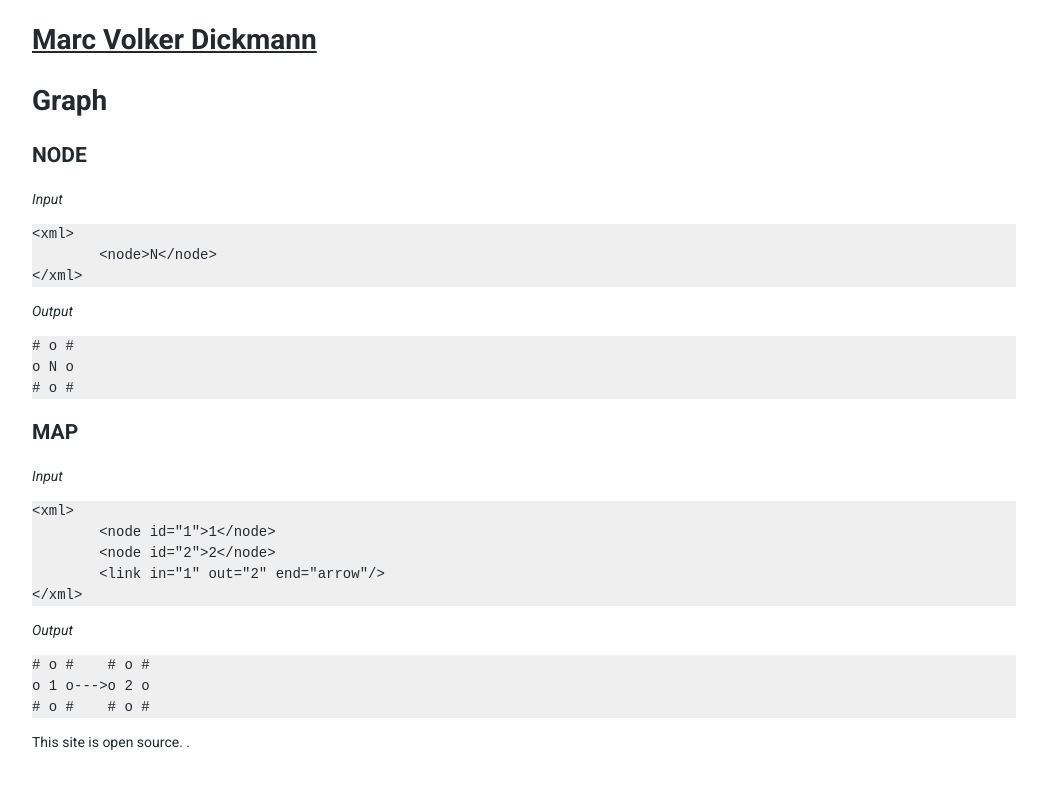
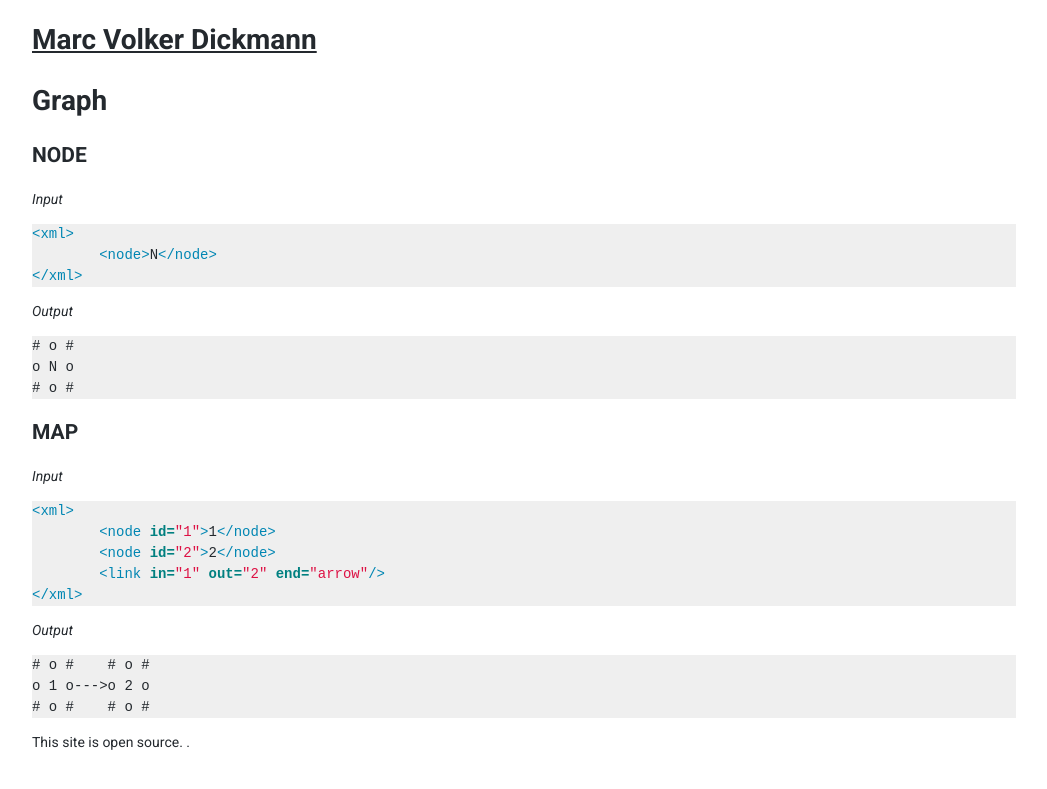
Before and after one commit to marc-q/fmtone, a Jekyll site: the page built from _posts/2017-12-24-XML-Graph.md, in a window 1280 px wide. Shown: the top 789 px of the page, without its empty margins (116-1163 px from the left). Built offline with Jekyll 4.4.1, drawn with Linux system fonts in a browser that asks for light colours.

Commit message:
Use lowercase letters for syntax name

````diff
--- a/_posts/2017-12-24-XML-Graph.md
+++ b/_posts/2017-12-24-XML-Graph.md
@@ -12,7 +12,7 @@ NODE
 ----
 
 *Input*
-```XML
+```xml
 <xml>
 	<node>N</node>
 </xml>
@@ -29,7 +29,7 @@ MAP
 ---
 
 *Input*
-```XML
+```xml
 <xml>
 	<node id="1">1</node>
 	<node id="2">2</node>
````
